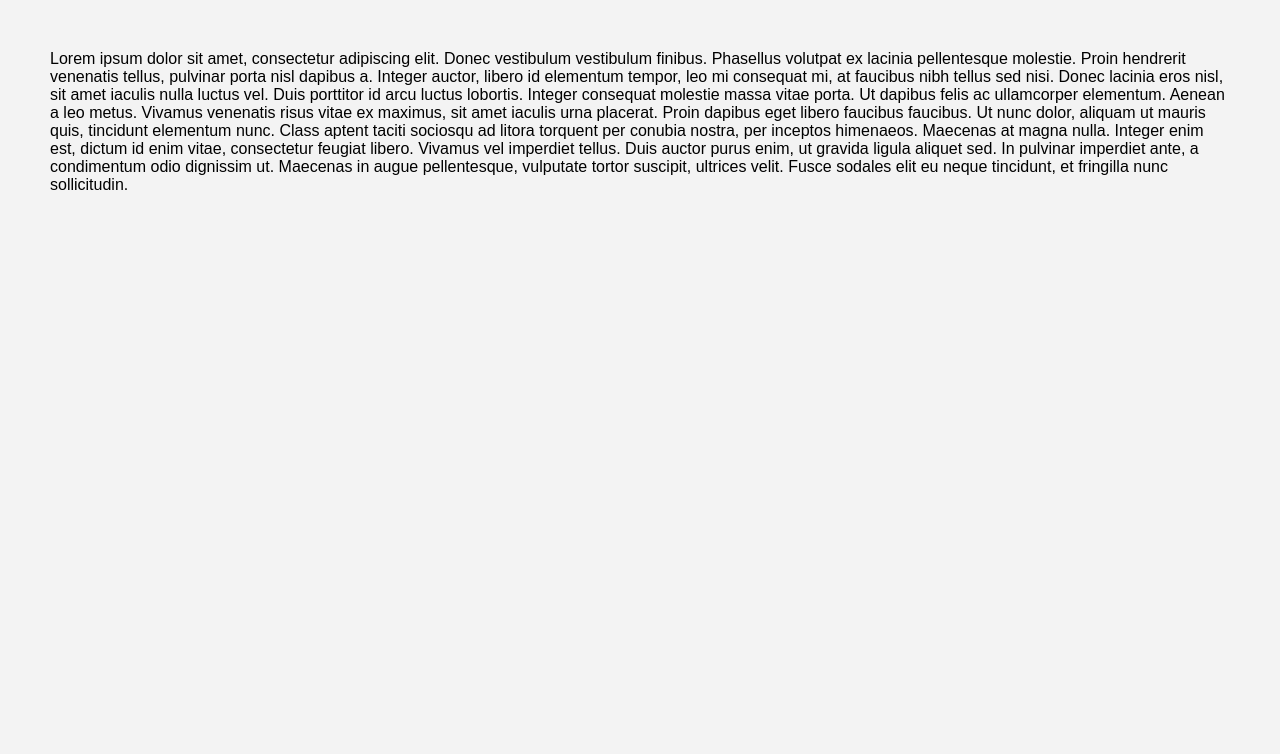
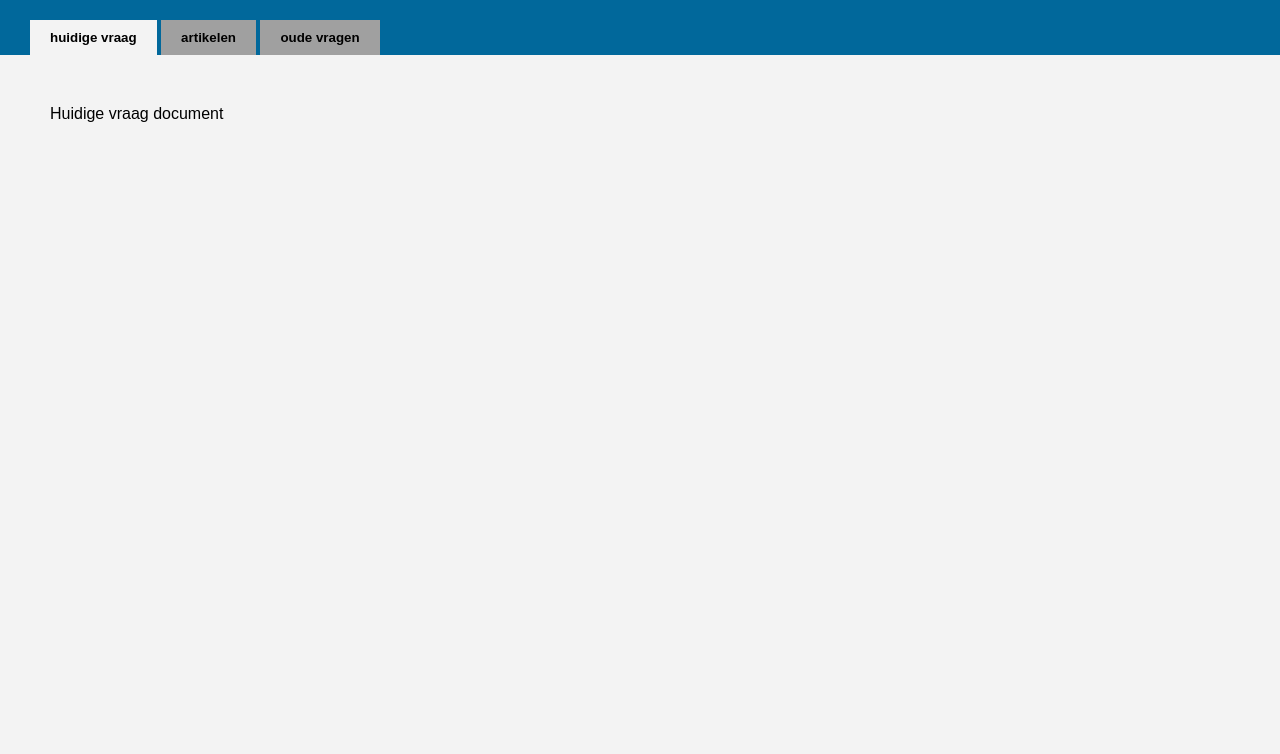
Before and after one commit to Evevon/parlimentAIry, a PHP site: page /info_screen.html in a window 1280 px wide. Shown: the top 754 px of the page. Run offline with PHP 8.4, Linux system fonts and the light colour scheme.

Commit message:
demo version 0.0.1
Contains basic functionality that does not need a database

```diff
--- /dev/null
+++ b/demo_site/basestyle.css
@@ -0,0 +1,24 @@
+/* Basic layout style
+ */
+ * {
+    margin: 0;
+    padding: 0;
+    --bannerheight: 100px;
+}
+
+body {
+    background-color: rgb(243, 243, 243);
+    font-family: arial;
+}
+
+.banner {
+    height: var(--bannerheight);
+    background-color: rgb(255, 255, 255);
+    min-width: 1220px;
+    border-bottom: 1px solid rgb(200, 200, 200);
+}
+
+.banner img {
+    margin-left: 50px;
+    height: calc(var(--bannerheight) - 20px);
+}
--- /dev/null
+++ b/demo_site/buttonstyle.css
@@ -0,0 +1,59 @@
+/* Styles for all buttons
+ */
+button {
+    cursor: pointer;
+    font-weight: bold;
+    border: none;
+    border-radius: 4px;
+    background-color: rgb(255, 255, 255);
+}
+
+button:hover {
+    background-color: rgb(200, 200, 200);
+}
+
+
+.modal button {
+    border: 4px solid rgb(0, 105, 155);
+    color: rgb(0, 105, 155);
+    padding: 10px 20px 10px 20px;
+}
+
+.modal button:hover {
+    border: 4px solid rgb(0, 86, 122);
+    color: rgb(0, 86, 122);
+}
+
+
+.question button {
+    display: block;
+    font-size: 15px;
+    text-align: left;
+    padding: 40px 0px 40px 20px;
+    width: 270px;
+    height: 20;
+}
+
+
+.tabbar button {
+    background-color: rgb(160, 160, 160);
+    border: none;
+    border-radius: 0px;
+    outline: none;
+    padding: 10px 20px 10px 20px;
+    margin-top: 20px;
+}
+
+.tabbar button:hover {
+    background-color: rgb(200, 200, 200);
+}
+
+.tabbar button.active {
+    background-color: rgb(243, 243, 243);
+}
+
+
+#we-options button {
+    border: none;
+    padding: 10px 20px 10px 20px;
+}
--- a/demo_site/info_screen.html
+++ b/demo_site/info_screen.html
@@ -7,15 +7,42 @@
 </head>
 
 <body>
+    <div class="tabbar" >
+        <button class="tablinks"
+                onclick="tabToggle(event, 'currentQuestion')"
+                id="defaultOpen">
+                huidige vraag
+        </button>
+
+        <button class="tablinks"
+                onclick="tabToggle(event, 'articles')">
+                artikelen
+        </button>
+
+        <button class="tablinks"
+                onclick="tabToggle(event, 'oldQuestions')">
+                oude vragen
+        </button>
+    </div>
+
     <div class="infoscreen">
+        <div id="currentQuestion" class="tabcontent">
+                Huidige vraag document
+        </div>
 
-        <p>
+        <div id="articles" class ="tabcontent">
+                Artikel overzicht
+        </div>
 
-                Lorem ipsum dolor sit amet, consectetur adipiscing elit. Donec vestibulum vestibulum finibus. Phasellus volutpat ex lacinia pellentesque molestie. Proin hendrerit venenatis tellus, pulvinar porta nisl dapibus a. Integer auctor, libero id elementum tempor, leo mi consequat mi, at faucibus nibh tellus sed nisi. Donec lacinia eros nisl, sit amet iaculis nulla luctus vel. Duis porttitor id arcu luctus lobortis. Integer consequat molestie massa vitae porta. Ut dapibus felis ac ullamcorper elementum. Aenean a leo metus. Vivamus venenatis risus vitae ex maximus, sit amet iaculis urna placerat.
+        <div id="oldQuestions" class="tabcontent">
+                Oude vraag overzicht
+        </div>
+    </div>
 
-                Proin dapibus eget libero faucibus faucibus. Ut nunc dolor, aliquam ut mauris quis, tincidunt elementum nunc. Class aptent taciti sociosqu ad litora torquent per conubia nostra, per inceptos himenaeos. Maecenas at magna nulla. Integer enim est, dictum id enim vitae, consectetur feugiat libero. Vivamus vel imperdiet tellus. Duis auctor purus enim, ut gravida ligula aliquet sed. In pulvinar imperdiet ante, a condimentum odio dignissim ut. Maecenas in augue pellentesque, vulputate tortor suscipit, ultrices velit. Fusce sodales elit eu neque tincidunt, et fringilla nunc sollicitudin.
+    <script src="tabbar.js"></script>
+    <script>
+        document.getElementById("defaultOpen").click();
+    </script>
 
-        </p>
-    </div>
 </body>
 </html>
--- a/demo_site/pqAIsite.js
+++ b/demo_site/modal.js
@@ -1,7 +1,6 @@
 
-var modal = document.getElementById("test");
-
-console.log(modal);
+/* Change if more than one modal per page */
+var modal = document.getElementById("modal");
 
 function popup() {
     modal.style.display = "block";
--- a/demo_site/stylesheet.css
+++ b/demo_site/stylesheet.css
@@ -1,167 +1,7 @@
-/* Basic layout makeup
+/* Main stylesheet aggregates all specific stylesheets
  */
-* {
-    margin: 0;
-    padding: 0;
-    --bannerheight: 100px;
-}
-
-body {
-    background-color: rgb(243, 243, 243);
-    font-family: arial;
-}
-
-.banner {
-    height: var(--bannerheight);
-    background-color: rgb(255, 255, 255);
-    min-width: 1220px;
-}
-
-.banner img {
-    margin-left: 50px;
-    height: calc(var(--bannerheight) - 20px);
-}
-
-.button {
-    margin: 5px;
-}
-
-.button button {
-    display:block;
-    border: none;
-    cursor: pointer;
-    font-weight: bold;
-    font-size: 15px;
-    text-align: left;
-    background-color: rgb(255, 255, 255);
-    padding: 40px 0px 40px 20px;
-    width: 270px;
-    height: 20;
-}
-
-.navbar {
-    width: 300px;
-    height: var(--bannerheight);
-    float: right;
-}
-
-
-
-/* Main page layout makeup
- */
-.workspace {
-    padding-top: 20px;
-    width: 1220px;
-    height: 80vh;
-    margin: 0 auto;
-}
-
-.kanbanzone{
-    display: inline-block;
-    height: 580px;
-    width: 300px;
-    background-color: rgb(1, 104, 155);
-}
-
-.kanbanzone h3 {
-    padding-top: 20px;
-    padding-bottom: 20px;
-    text-align: center;
-    color: rgb(255, 255, 255);
-}
-
-.questionlist {
-    margin-left: 10px;
-    margin-right: 10px;
-    width: 280px;
-    height: 500px;
-    overflow-y: auto;
-}
-
-#divider {
-    background-color: rgb(200, 200, 200);
-    height: 1px;
-}
-
-
-
-/* Work environment layout makeup
- */
-
- .texteditor {
-    padding-left: 30px;
-    padding-right: 30px;
-    padding-top: 20px;
-    height: 680px;
-}
-.texteditor textarea {
-    margin-right: 50px;
-}
-
-.infoscreen {
-    width: 100%;
-    height: 700px;
-    min-width: 500px;
-}
-
-.infoscreen p {
-    padding: 50px;
-}
-
-.wrapper {
-    display: flex;
-    flex-direction: row;
-    overflow: hidden;
-}
-
-iframe {
-    height: 500px;
-    width: 100vw;
-}
-
-frame {
-    min-width: 400px;
-}
-
-/* Popup modal
- */
-.modal {
-    display: none;
-    position: fixed;
-    z-index: 1;
-    padding-top: 100px;
-    left: 0;
-    top: 0;
-    width: 100%;
-    height: 100%;
-    overflow: auto;
-    background-color: rgb(0,0,0);
-    background-color: rgba(0,0,0,0.4);
-}
-
-.modal-content {
-    background-color: rgb(243,243,243);
-    margin: auto;
-    padding: 20px;
-    border: 1px solid rgb(40, 40, 40);
-    width: 60%;
-}
-
-
-
-/* Scroll bar for the question lists
- */
-::-webkit-scrollbar {
-    width: 12px;
-}
-
-::-webkit-scrollbar-track {
-    box-shadow: inset 0 0 6px rgba(0,0,0,0.5);
-    -webkit-box-shadow: inset 0 0 6px rgba(0,0,0,0.5);
-    border-radius: 10px;
-}
-
-::-webkit-scrollbar-thumb {
-    border-radius: 10px;
-    background: rgb(40, 40, 40);
-}
+@import url(basestyle.css);
+@import url(buttonstyle.css);
+@import url(modalstyle.css);
+@import url(mainpage.css);
+@import url(wepage.css);
--- /dev/null
+++ b/demo_site/tabbar.js
@@ -0,0 +1,19 @@
+
+function tabToggle(event, tabName) {
+
+    var i, tabcontent, tablinks;
+    tabcontent = document.getElementsByClassName( "tabcontent");
+
+    for (i = 0; i < tabcontent.length; i++) {
+        tabcontent[i].style.display = "none";
+    }
+
+    tablinks = document.getElementsByClassName("tablinks");
+
+    for (i = 0; i < tablinks.length; i++) {
+        tablinks[i].className = tablinks[i].className.replace(" active", "");
+    }
+
+    document.getElementById(tabName).style.display = "block";
+    event.currentTarget.className += " active";
+}
--- /dev/null
+++ b/demo_site/wepage.css
@@ -0,0 +1,45 @@
+
+#workenvironment {
+    overflow-x: hidden;
+}
+
+iframe {
+    height: calc(90vh - 122px);
+    width: 100vw;
+}
+
+.texteditor {
+    padding-left: 30px;
+    padding-right: 30px;
+    padding-top: 20px;
+    height: 680px;
+}
+.texteditor textarea {
+    margin-right: 50px;
+}
+
+#we-options {
+    position: absolute;
+    bottom: 0px;
+    width: calc(100vw - 40px);
+    background-color: rgb(0, 105, 155);
+    height: 10vh;
+    padding-top: 10px;
+    padding-bottom: 10px;
+    padding-left: 40px;
+}
+
+.infoscreen {
+    width: 100%;
+    height: 700px;
+    min-width: 500px;
+}
+
+.tabbar {
+    background-color: rgb(1, 104, 155);
+    padding-left: 30px;
+}
+
+.tabcontent {
+    padding: 50px;
+}
```
Also changed, not shown: demo_site/index.html (+64 -34 lines), demo_site/mainpage.css (added, +32 -0 lines), demo_site/modalstyle.css (added, +26 -0 lines), demo_site/workenvironment.html (+32 -12 lines), demo_site/README.txt.
